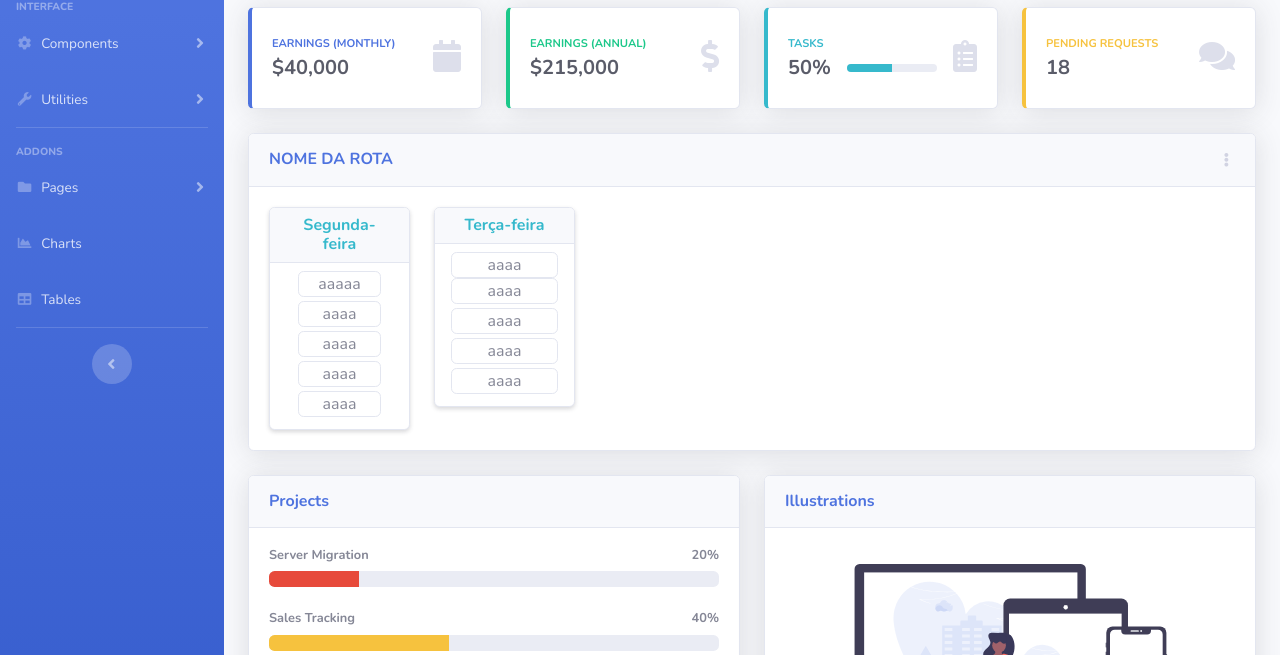
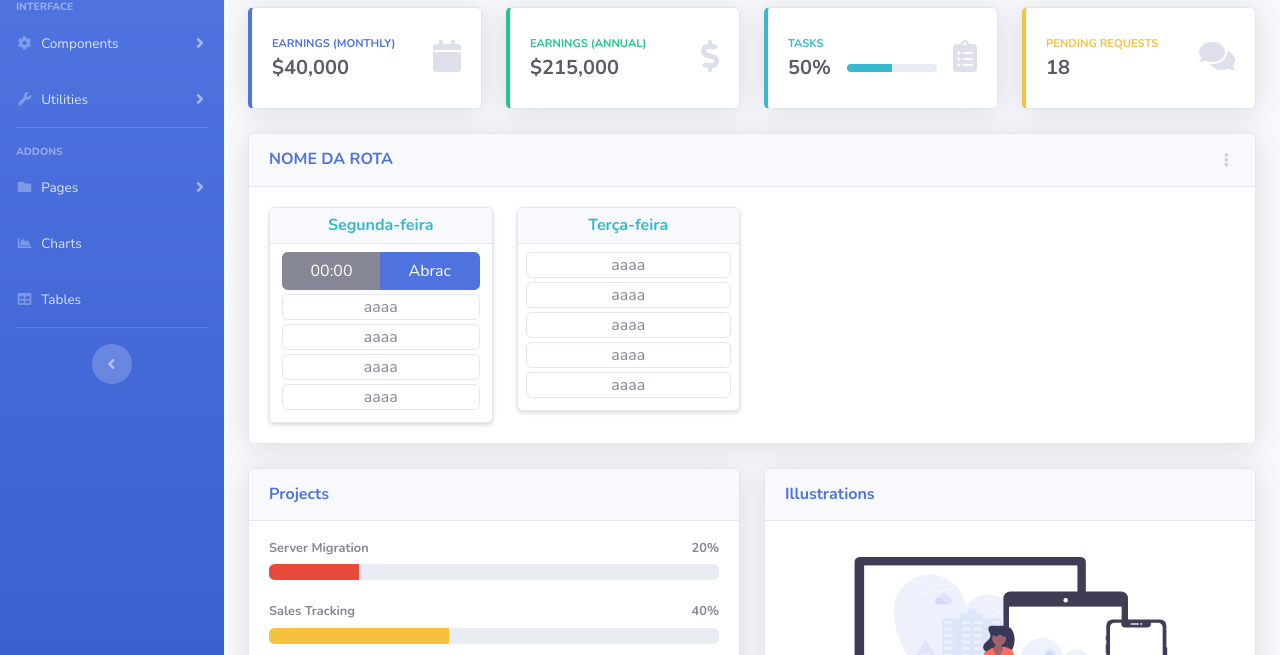
Before and after one commit to allanbrunorj/admin-website-project, a website with bundled scripts: page front/startbootstrap-sb-admin-2-gh-pages/index.html in a window 1280 px wide. Shown: the part 145-800 px from the top of the page. Built offline with nearby package versions, Linux system fonts and the light colour scheme.

Commit message:
update no botão block

```diff
--- a/front/startbootstrap-sb-admin-2-gh-pages/index.html
+++ b/front/startbootstrap-sb-admin-2-gh-pages/index.html
@@ -448,7 +448,7 @@
                   <div class="row">
 
                     <!-- BLOCO DE UM DIA DENTRO DE UMA ROTA -->
-                    <div class="col-xl-2 col-lg-3">
+                    <div class="col-xl-3 col-lg-3">
 
                       <div class="card shadow-sm">
 
@@ -457,9 +457,14 @@
 
                         </div>
 
-                        <div class="card-body px-3 py-2 text-center">
+                        <div class="card-body px-0 py-2 text-center">
                           <div class="col-auto">
-                          <div class="card mb-1">aaaaa</div>
+
+                          <div class="btn-group mb-1 btn-block p-0">
+                            <button type="button" class="btn btn-secondary small">00:00</button>
+                            <button type="button" class="btn btn-primary small">Abrac</button>
+                          </div>
+
                           <div class="card mb-1">aaaa</div>
                           <div class="card mb-1">aaaa</div>
                           <div class="card mb-1">aaaa</div>
@@ -472,7 +477,7 @@
 
 
                     <!-- BLOCO DE UM DIA DENTRO DE UMA ROTA -->
-                    <div class="col-xl-2 col-lg-3">
+                    <div class="col-xl-3 col-lg-3">
                       <div class="card shadow-sm ">
 
                         <div class="card-header py-2 text-center">
@@ -480,8 +485,8 @@
                       </div>
 
 
-                        <div class="card-body px-3 py-2 text-center">
-                          <div class="card px-1">aaaa</div>
+                        <div class="card-body px-2 py-2 text-center">
+                          <div class="card mb-1">aaaa</div>
                           <div class="card mb-1">aaaa</div>
                           <div class="card mb-1">aaaa</div>
                           <div class="card mb-1">aaaa</div>
```
